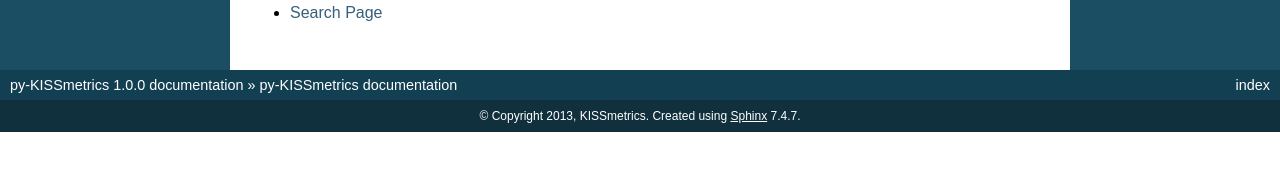
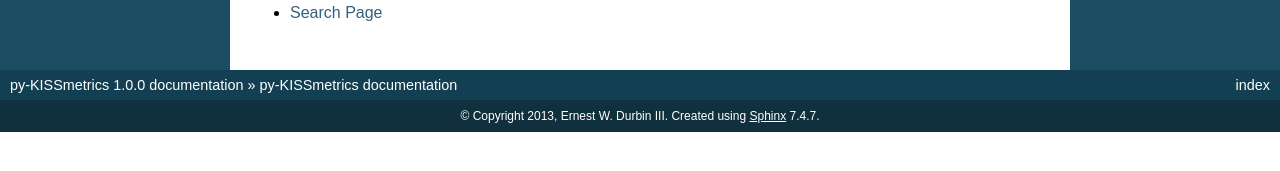
Before and after one commit to kissmetrics/py-KISSmetrics, a Sphinx documentation site: the page built from docs/index.rst, in a window 1280 px wide. Shown: the part 529-700 px from the top of the page. Built offline with Sphinx 7.4.7, drawn with Linux system fonts in a browser that asks for light colours; some of the changed lines change nothing that is shown.

Commit message:
Corrected copyright to match license.

```diff
--- a/docs/conf.py
+++ b/docs/conf.py
@@ -52,7 +52,7 @@ master_doc = 'index'
 
 # General information about the project.
 project = u'py-KISSmetrics'
-copyright = u'2013, KISSmetrics'
+copyright = u'2013, Ernest W. Durbin III'
 
 # OH THE HORROR!  I wanted to include the version from the definition in the
 # within module, but for the LIFE of me I can't get the paths in this to work
@@ -216,7 +216,7 @@ latex_elements = {
 #  author, documentclass [howto, manual, or own class]).
 latex_documents = [
   ('index', 'py-KISSmetrics.tex', u'py-KISSmetrics Documentation',
-   u'Ernest W. Durbin III, Nick Murphy', 'manual'),
+   u'Ernest W. Durbin III', 'manual'),
 ]
 
 # The name of an image file (relative to this directory) to place at the top of
@@ -246,7 +246,7 @@ latex_documents = [
 # (source start file, name, description, authors, manual section).
 man_pages = [
     ('index', 'py-kissmetrics', u'py-KISSmetrics Documentation',
-     [u'Ernest W. Durbin III, Nick Murphy'], 1)
+     [u'Ernest W. Durbin III'], 1)
 ]
 
 # If true, show URL addresses after external links.
@@ -260,7 +260,7 @@ man_pages = [
 #  dir menu entry, description, category)
 texinfo_documents = [
   ('index', 'py-KISSmetrics', u'py-KISSmetrics Documentation',
-   u'Ernest W. Durbin III, Nick Murphy', 'py-KISSmetrics',
+   u'Ernest W. Durbin III', 'py-KISSmetrics',
     'Interface to KISSmetrics tracking service.', 'Miscellaneous'),
 ]
 
```
